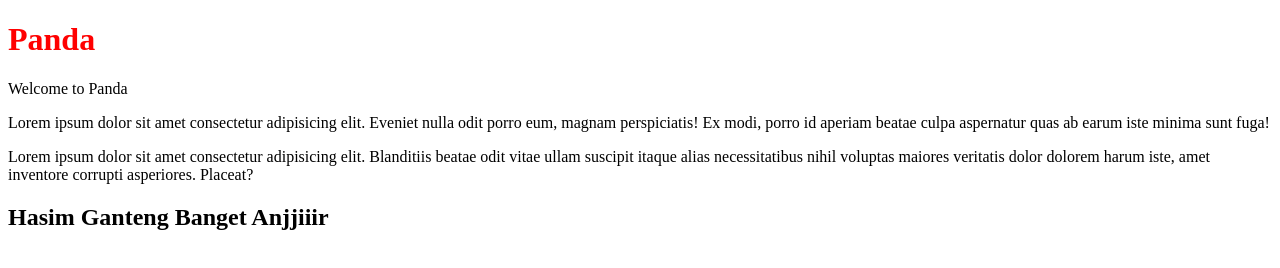
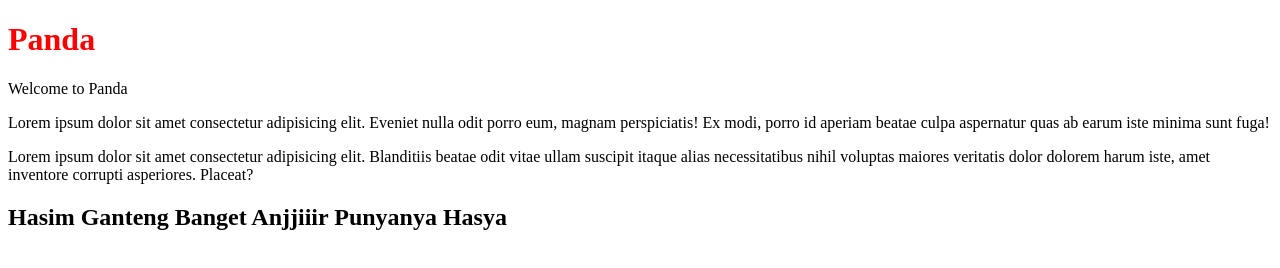
Before and after one commit to winangsit12/Panda, a plain HTML site: page index.html in a window 1280 px wide. Drawn offline with Linux system fonts and the light colour scheme.

Commit message:
hasim <3 luplup 2

```diff
--- a/index.html
+++ b/index.html
@@ -20,6 +20,6 @@
       maiores veritatis dolor dolorem harum iste, amet inventore corrupti
       asperiores. Placeat?
     </p>
-    <h2>Hasim Ganteng Banget Anjjiiir</h2>
+    <h2>Hasim Ganteng Banget Anjjiiir Punyanya Hasya</h2>
   </body>
 </html>
```
